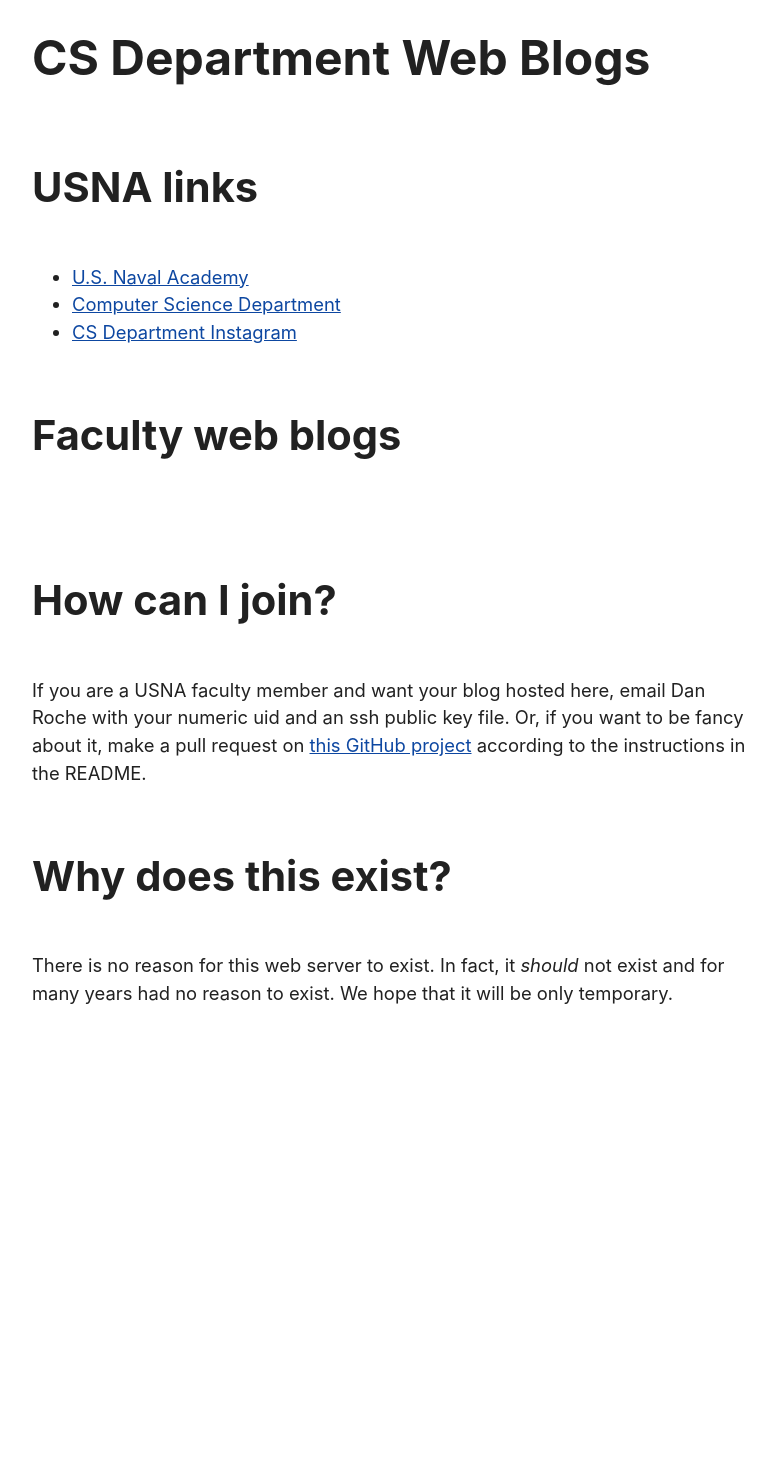
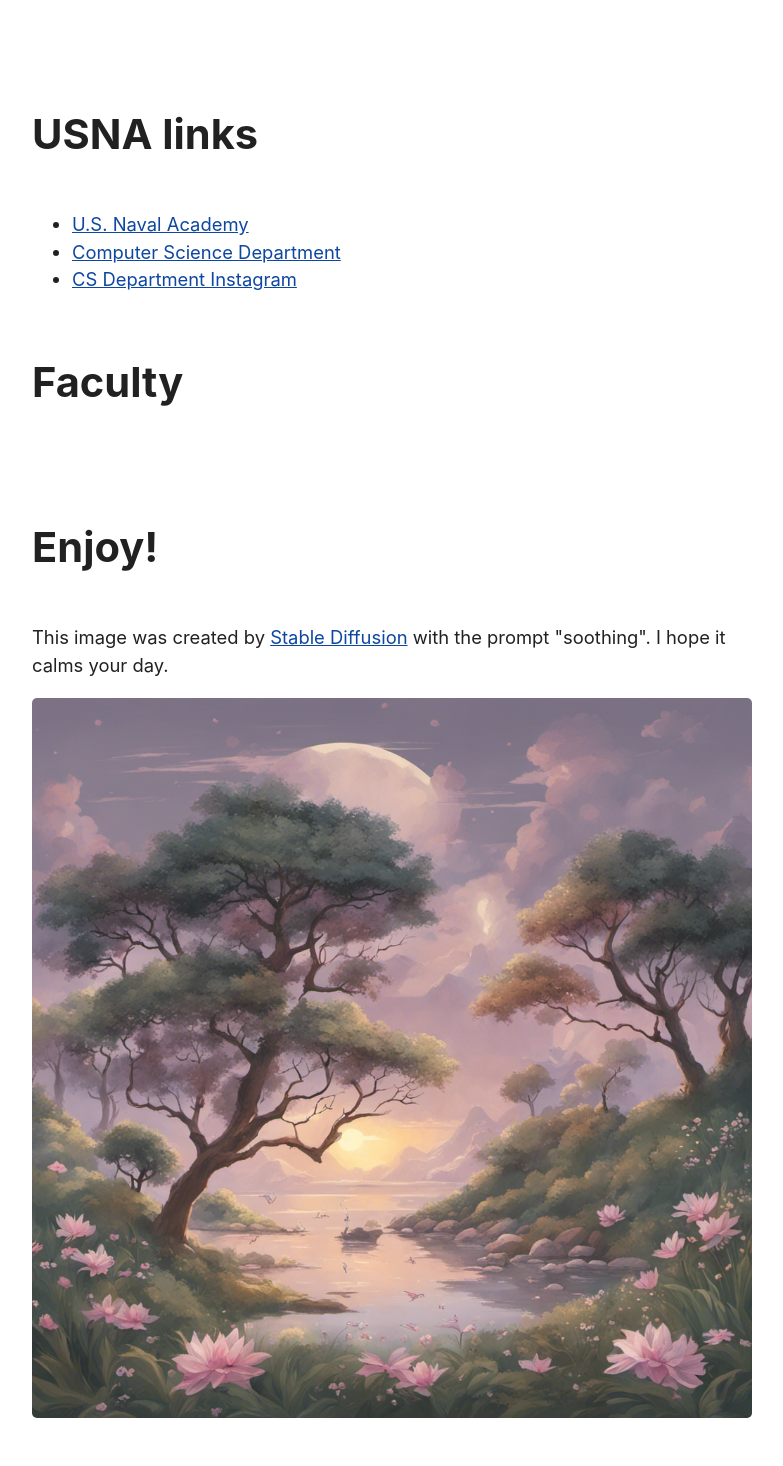
Before and after one commit to dsroche/navycs-setup, a PHP site: page / in a window 1280 px wide. Shown: the whole page, without its empty margins (248-1031 px from the left). Before the commit the page ends 1004 px from the top, so only its background shows below. Run offline with PHP 8.4, Linux system fonts and the light colour scheme.

Commit message:
Soothing image

```diff
--- a/home/index.php
+++ b/home/index.php
@@ -6,14 +6,14 @@ header("Content-Type: text/html; charset=UTF-8");
 <link rel="stylesheet" type="text/css" href="simple.css">
 </head>
 <body>
-<h1>CS Department Web Blogs</h1>
+<h1></h1>
 <h2>USNA links</h2>
 <ul>
 <li><a href="https://www.usna.edu/">U.S. Naval Academy</a></li>
 <li><a href="https://usna.edu/CS/">Computer Science Department</a></li>
 <li><a href="https://www.instagram.com/usnacompsci">CS Department Instagram</a></li>
 </ul>
-<h2>Faculty web blogs</h2>
+<h2>Faculty</h2>
 <?php
 echo '<table>';
 function ulink($user) {
@@ -44,6 +44,12 @@ if (count($users) <= 6) {
   echo '</table>';
 }
 ?>
+<h2>Enjoy!</h2>
+<p>This image was created by
+<a href="https://stability.ai/blog/stable-diffusion-public-release">Stable Diffusion</a>
+with the prompt &quot;soothing&quot;. I hope it calms your day.</p>
+<img src="soothing.png" />
+<!--
 <h2>How can I join?</h2>
 <p>If you are a USNA faculty member and want your blog hosted here,
 email Dan Roche with your numeric uid and an ssh public key file.
@@ -55,4 +61,5 @@ according to the instructions in the README.
 <p>There is no reason for this web server to exist.
 In fact, it <em>should</em> not exist and for many years had no reason to exist.
 We hope that it will be only temporary.</p>
+-->
 </body></html>
```
Also changed, not shown: home/soothing.png (added).
